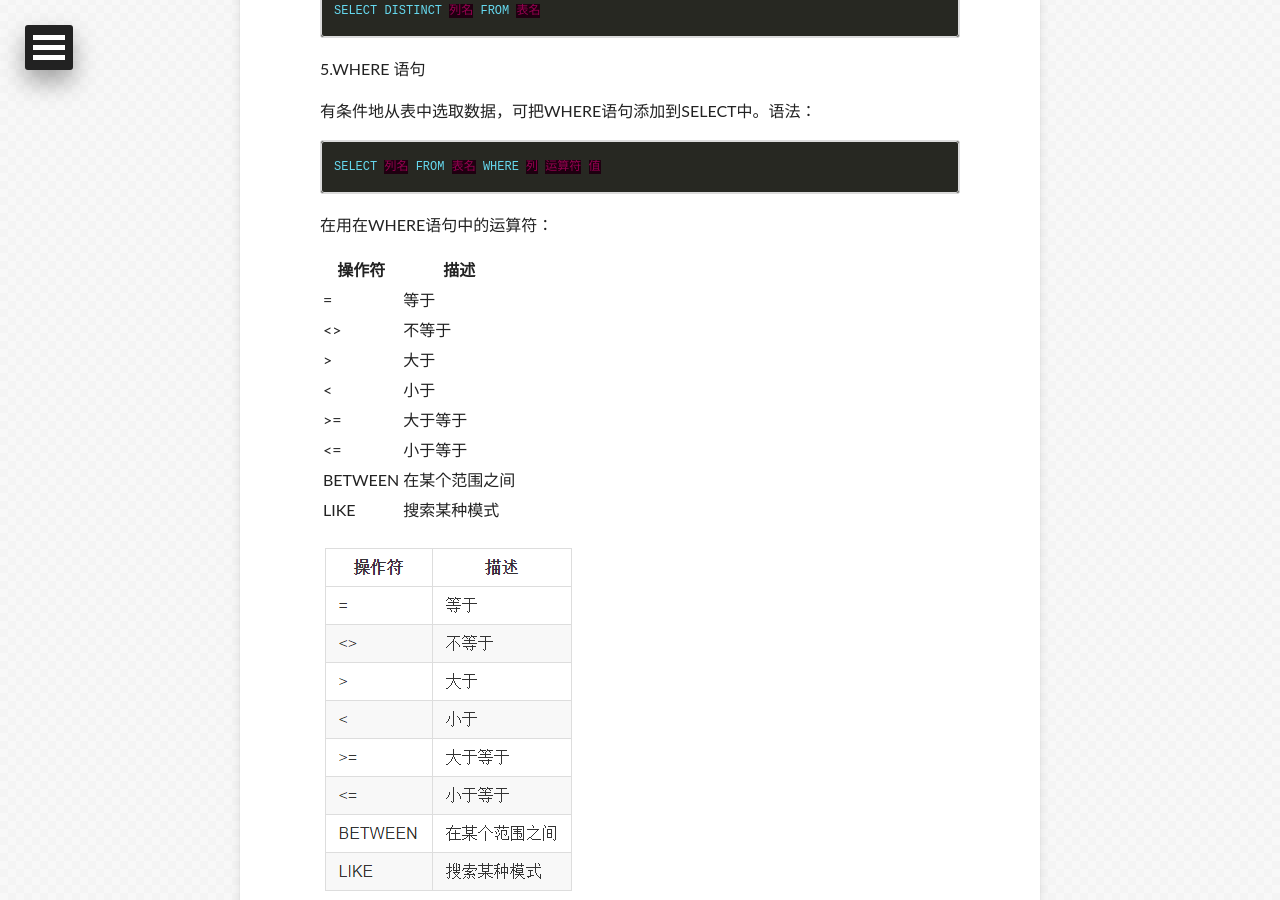
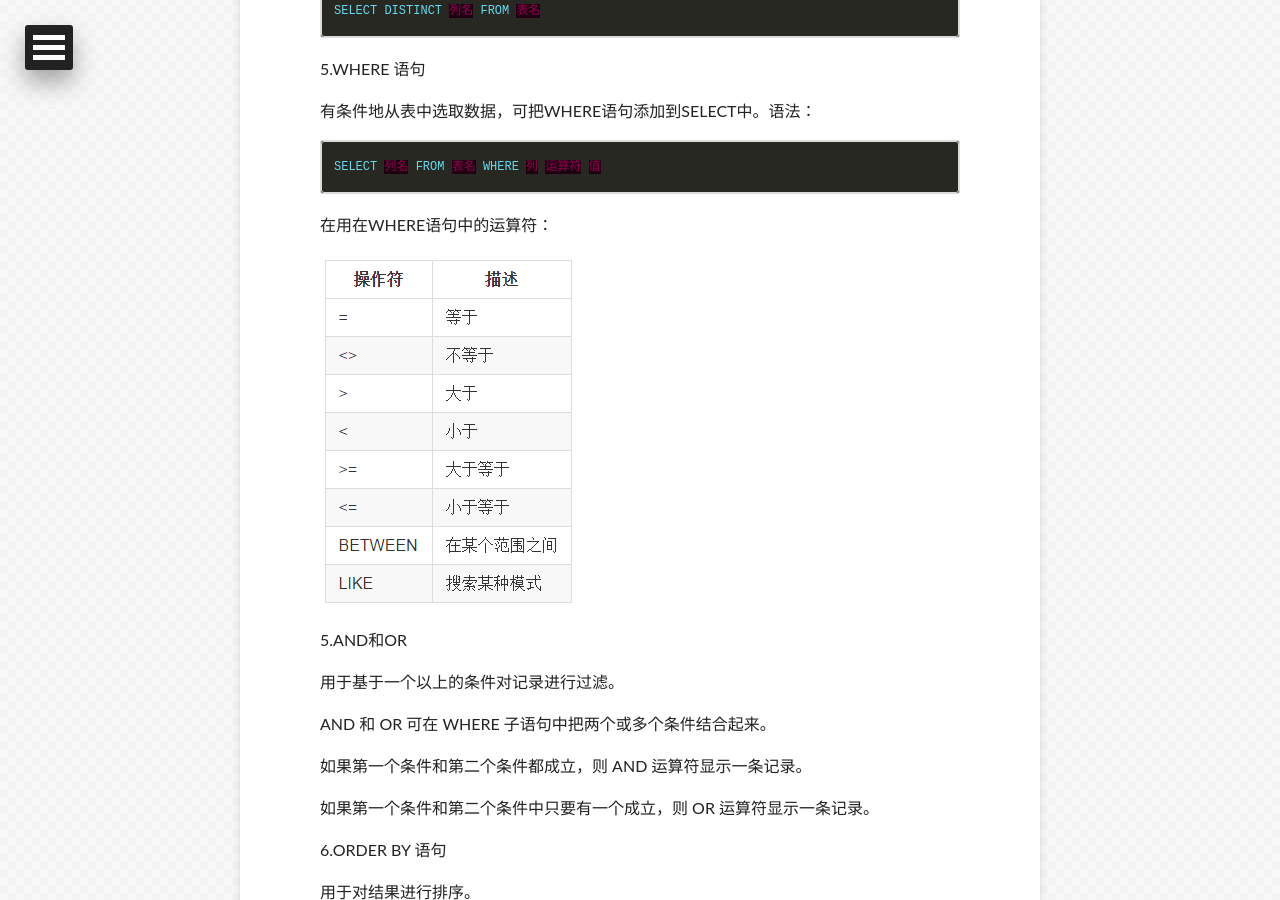
Before and after one commit to apyixiang/apyixiang.github.io, a Jekyll site: the page built from _posts/2015-08-28-sql.markdown, in a window 1280 px wide and 900 px high, scrolled down 1347 px. Built offline with Jekyll 4.4.1, drawn with Linux system fonts in a browser that asks for light colours; some web fonts are replaced; Markdown is read by kramdown in place of the engine named in the settings; comment, search, counter and statistics services are not loaded.

Commit message:
Update 2015-08-28-sql.markdown

````diff
--- a/_posts/2015-08-28-sql.markdown
+++ b/_posts/2015-08-28-sql.markdown
@@ -64,17 +64,6 @@ SELECT 列名 FROM 表名 WHERE 列 运算符 值
 ```
 
 在用在WHERE语句中的运算符：
-
-| 操作符     | 描述      |
-| --------- | ------------- |
-|=          | 等于      |
-| <>        | 不等于    |
-|>          | 大于      |
-|<          | 小于      |
-| >=        | 大于等于  |
-| <=        | 小于等于  |
-|BETWEEN    | 在某个范围之间 |
-|LIKE       | 搜索某种模式 |
 
 ![sql-like](/images/sql-like.png)
 
````
